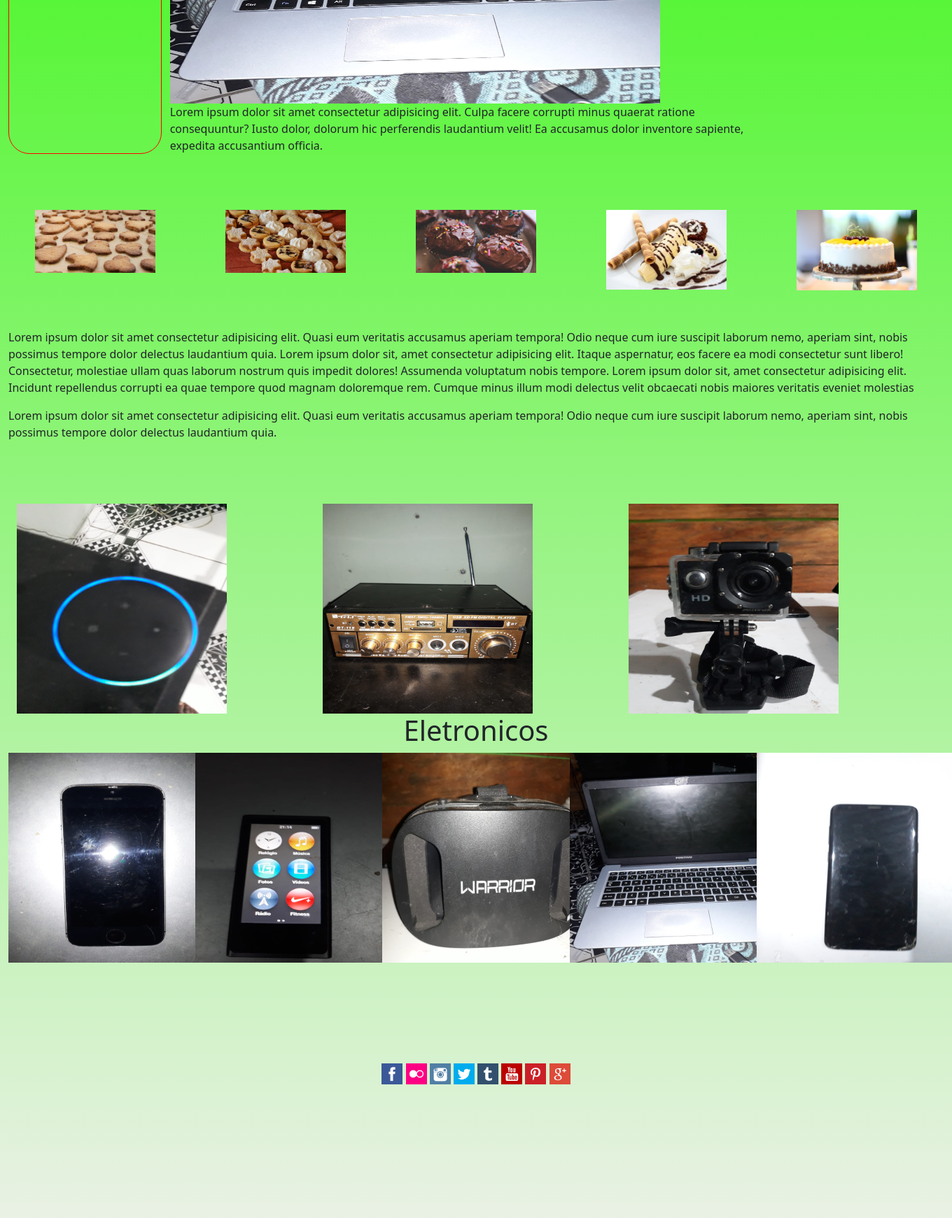
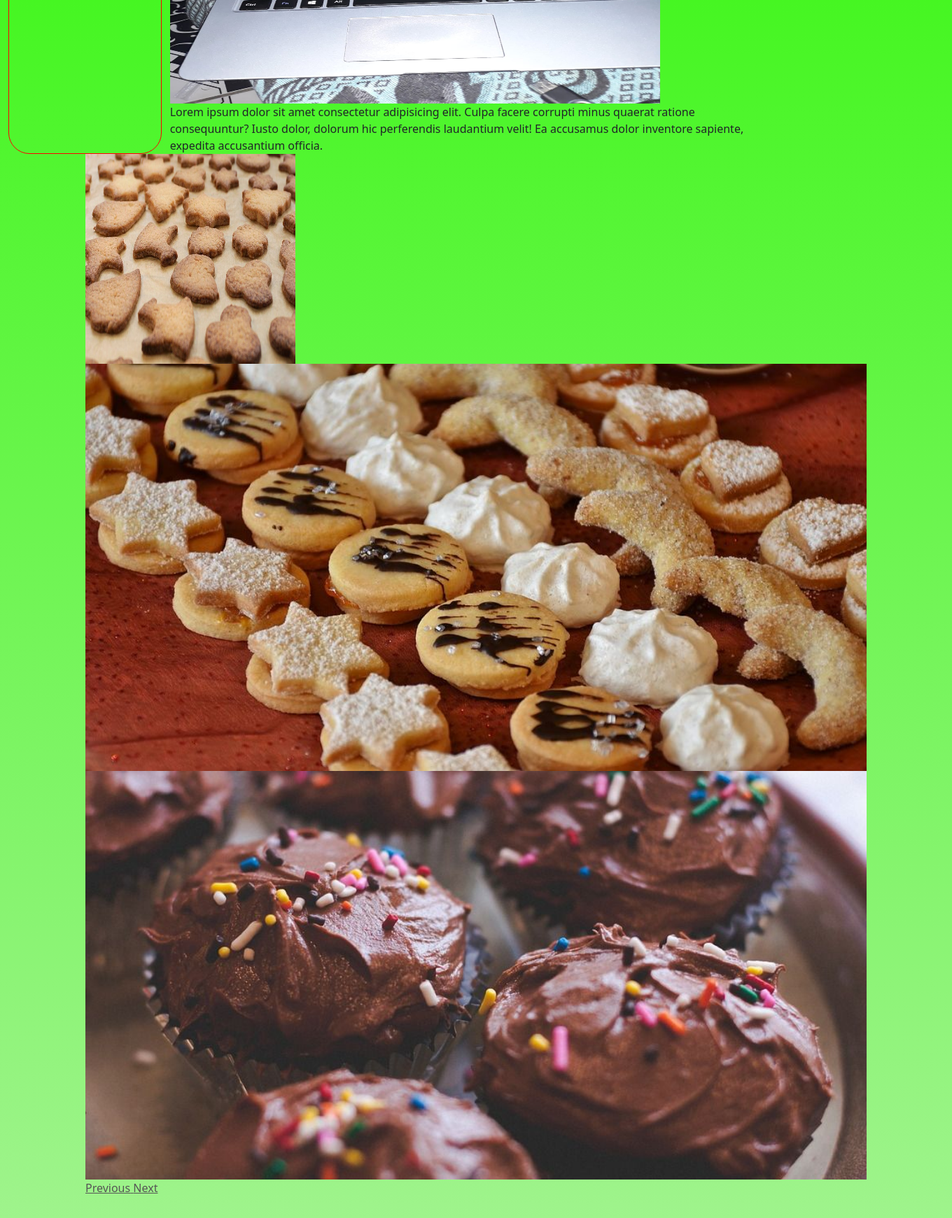
Before and after one commit to taeltico/escambo-2, a PHP site: page / in a window 1360 px wide; the page is wider, and only the part inside the window is pictured. Shown: the part 560-2301 px from the top of that part at 70% size. Run offline with PHP 8.4, Linux system fonts and the light colour scheme; some libraries are stand-ins or nearby versions.

Commit message:
atualização

```diff
--- a/css/estilo.css
+++ b/css/estilo.css
@@ -92,3 +92,11 @@
 .nav-link a, .navbar-toggler-icon{
     color: #222 !important;
 }
+
+#myCarousel{
+
+}
+
+.carousel-inner{
+
+}
--- a/index.html
+++ b/index.html
@@ -117,6 +117,41 @@
 
             </div>
 
+            <div class="container">
+                <div id="myCarousel" class="carousel slide" data-ride="carousel">
+                  <!-- Indicators -->
+                  <ol class="carousel-indicators">
+                    <li data-target="#myCarousel" data-slide-to="0" class="active"></li>
+                    <li data-target="#myCarousel" data-slide-to="1"></li>
+                    <li data-target="#myCarousel" data-slide-to="2"></li>
+                  </ol>
+
+                  <!-- Wrapper for slides -->
+                  <div class="carousel-inner" >
+                    <div class="item active">
+                      <img src="imagens do site/img/p1.jpg" height="300px" width="300px">
+                    </div>
+
+                    <div class="item">
+                      <img src="imagens do site/img/p2.jpg" alt="100px" style="width:100%;">
+                    </div>
+
+                    <div class="item">
+                      <img src="imagens do site/img/p3.jpg" alt="100px" style="width:100%;">
+                    </div>
+                  </div>
+
+                  <!-- Left and right controls -->
+                  <a class="left carousel-control" href="#myCarousel" data-slide="prev">
+                    <span class="glyphicon glyphicon-chevron-left"></span>
+                    <span class="sr-only">Previous</span>
+                  </a>
+                  <a class="right carousel-control" href="#myCarousel" data-slide="next">
+                    <span class="glyphicon glyphicon-chevron-right"></span>
+                    <span class="sr-only">Next</span>
+                  </a>
+                </div>
+              </div>
             <section id="propaganda1">
                 <div>
                     <img src="imagens do site/img/p1.jpg">
```
